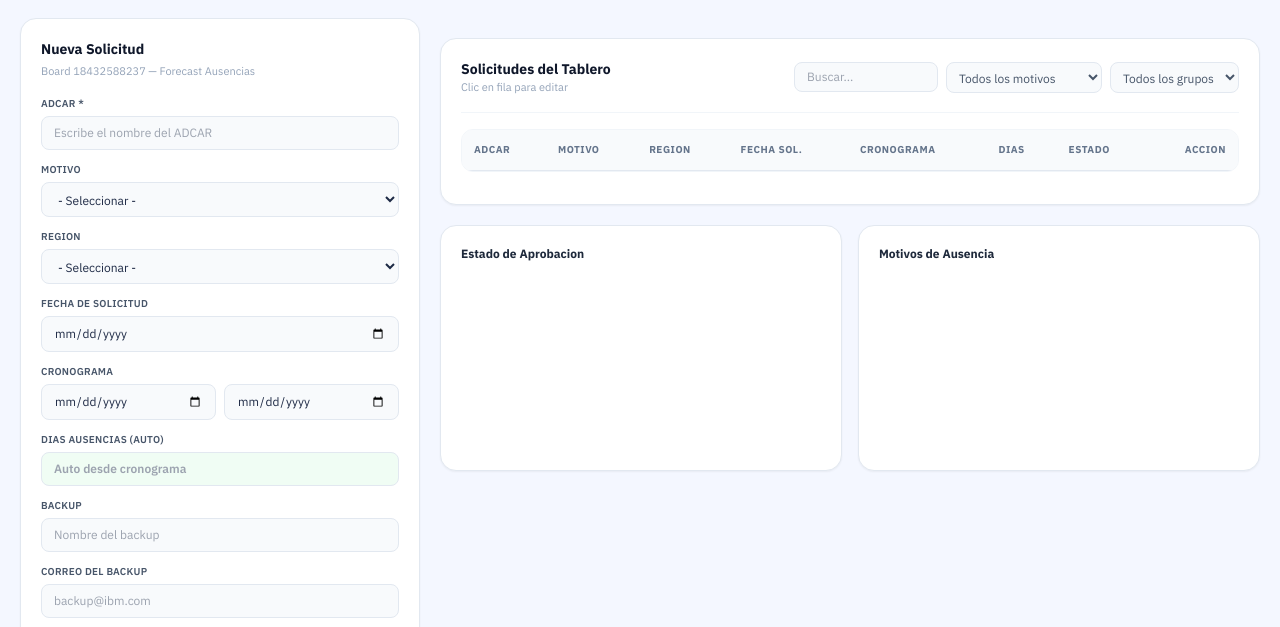
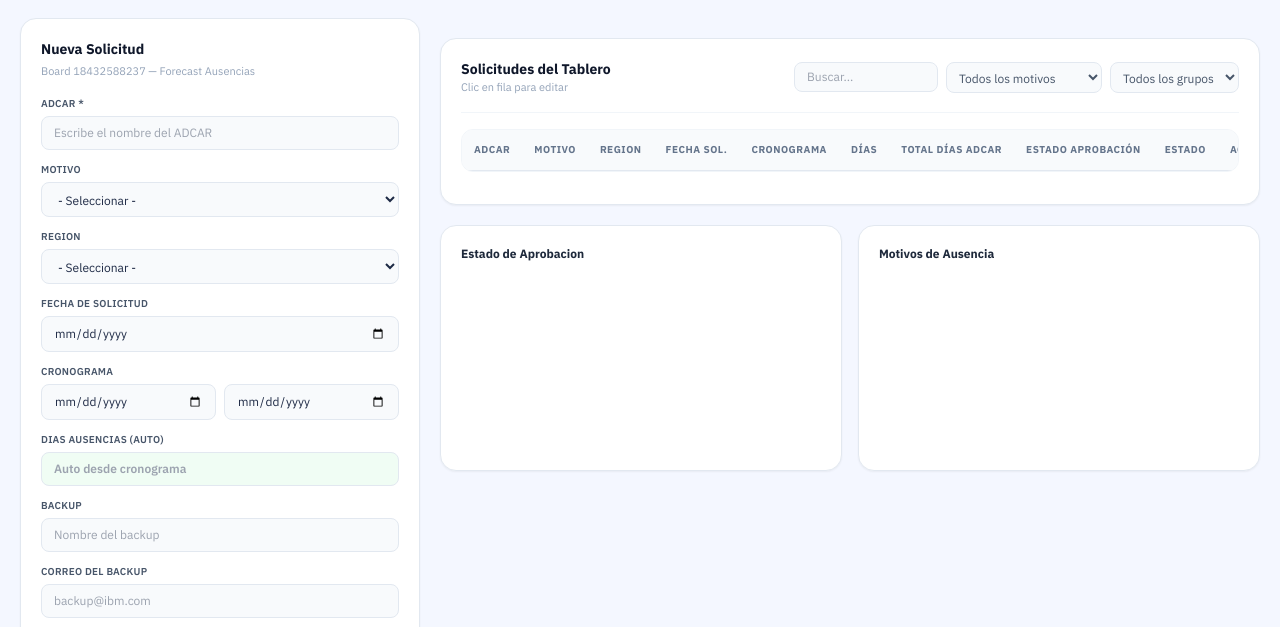
Before and after one commit to AMC304-beep/ibm-dashboards, a website: page dashboard_ausencias.html in a window 1280 px wide. Shown: the part 109-736 px from the top of the page. Drawn offline with nearby package versions, Linux system fonts and the light colour scheme; no server answers.

Commit message:
ausencias: columnas total dias y estado en thead cronograma

```diff
--- a/dashboard_ausencias.html
+++ b/dashboard_ausencias.html
@@ -203,7 +203,9 @@
                   <th class="px-3 py-3">Region</th>
                   <th class="px-3 py-3">Fecha Sol.</th>
                   <th class="px-3 py-3">Cronograma</th>
-                  <th class="px-3 py-3">Dias</th>
+                   <th class="px-3 py-3">Días</th>
+                   <th class="px-3 py-3">Total Días ADCAR</th>
+                   <th class="px-3 py-3">Estado Aprobación</th>
                   <th class="px-3 py-3">Estado</th>
                   <th class="px-3 py-3 text-right">Accion</th>
                 </tr>
```
